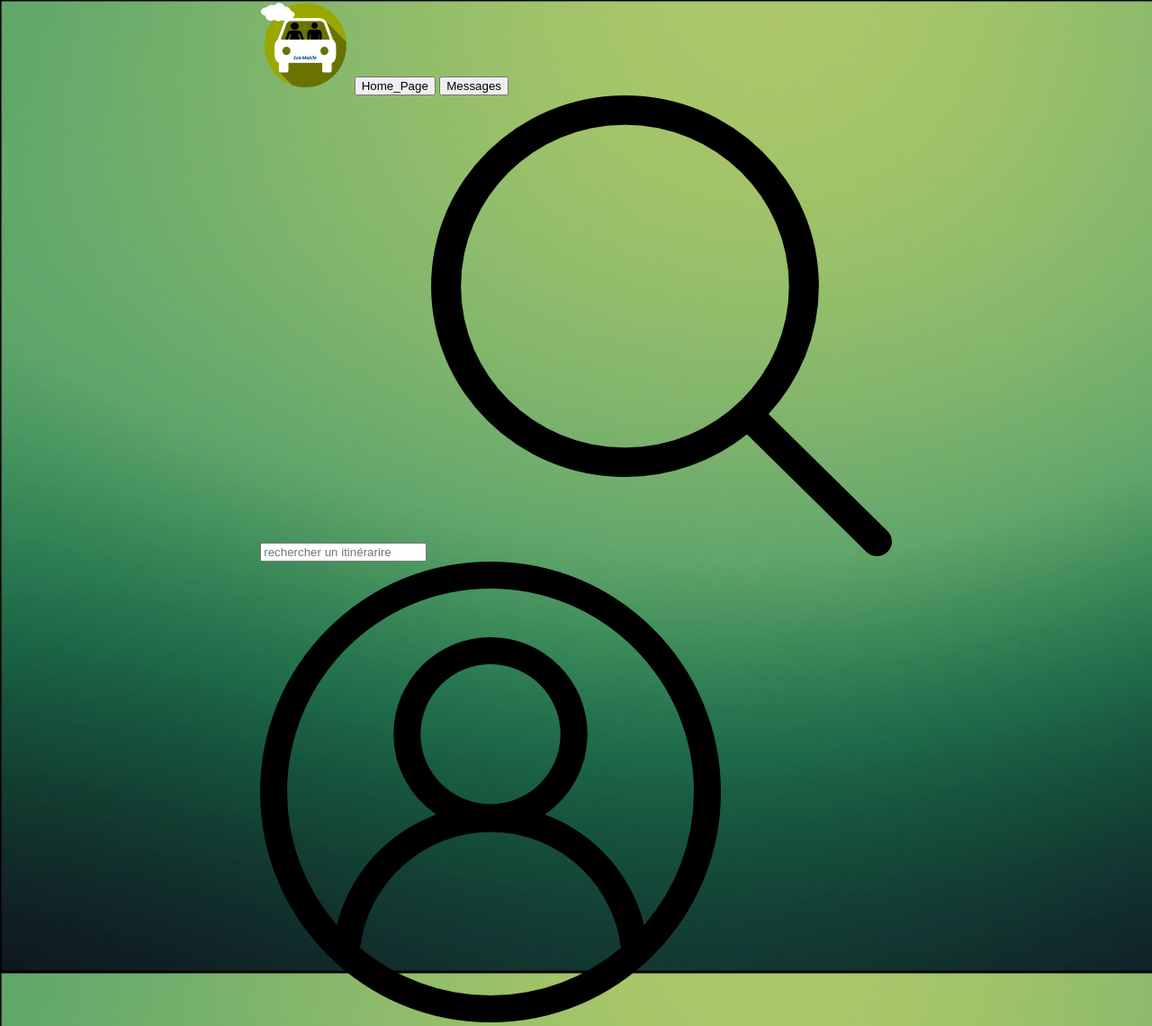
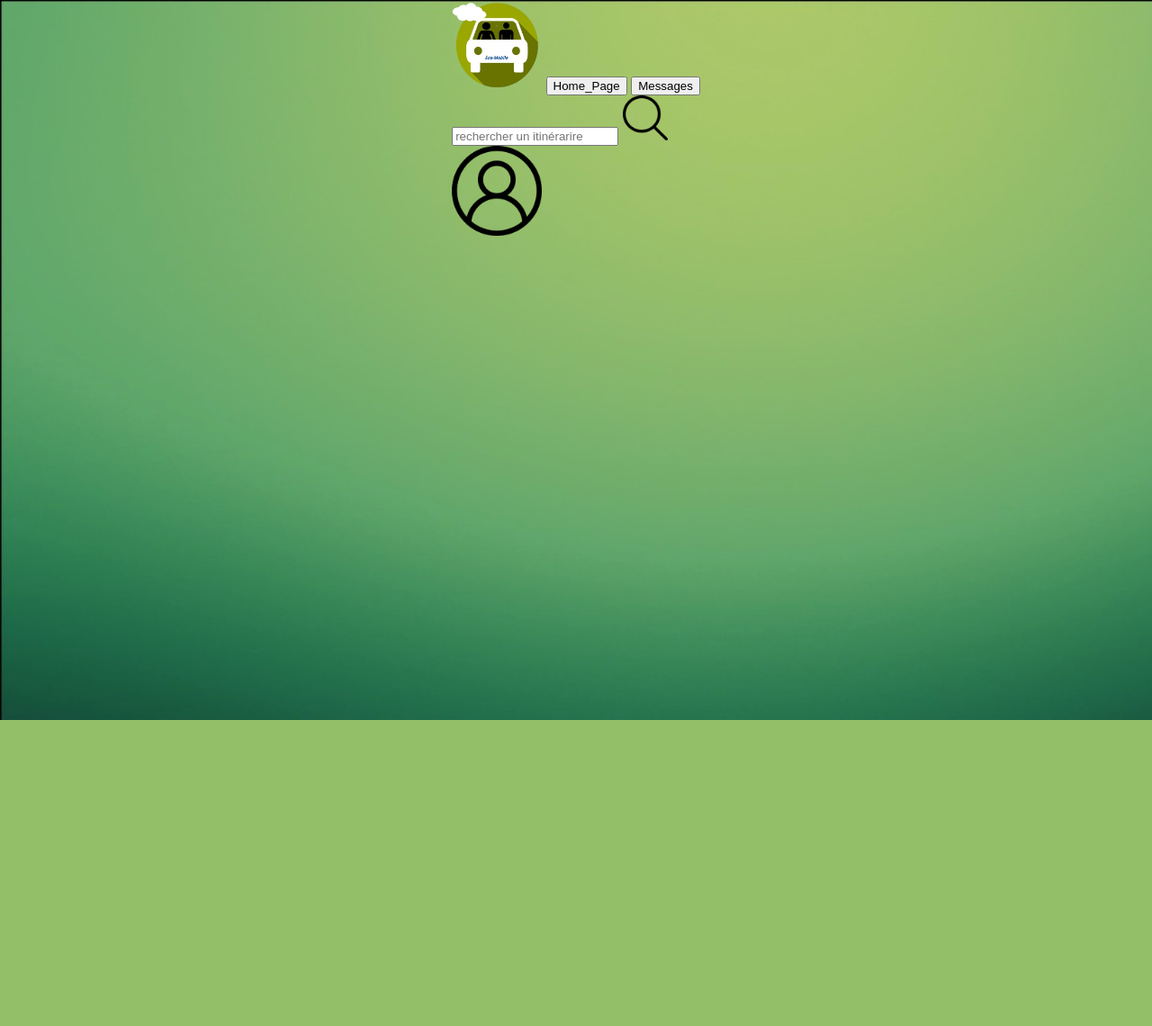
Before and after one commit to franfran23/eco-mobile, a Flask app: page / in a window 1280 px wide. Shown: the whole page at 90% size. After the commit the page ends 800 px from the top, so only its background shows below. Run offline with Flask 3, Linux system fonts and the light colour scheme.

Commit message:
Update style.css
fix taille logos

```diff
--- a/static/style.css
+++ b/static/style.css
@@ -13,7 +13,16 @@ header {
     justify-content: center;
 }
 
+/* definition taille des logos */
 .logo {
     height: 100px;
     width: 100px;
 }
+.user {
+    height: 100px;
+    width: 100px;
+}
+.search {
+    height: 50px;
+    width: 50px;
+}
```
